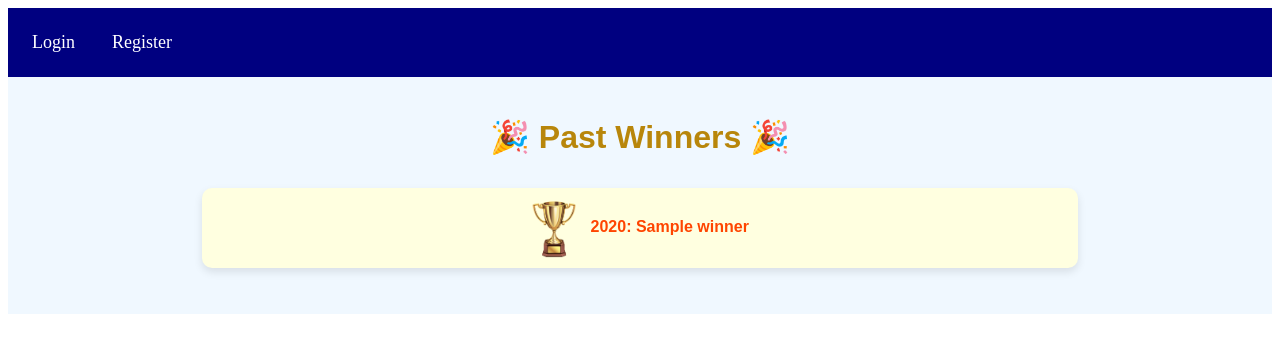
After one commit to gmichnikov/madness, a Flask app: template app/templates/winners.html in a window 1280 px wide. The commit adds this page. Shown: the top 353 px of the page. Run offline with Flask 3, Linux system fonts and the light colour scheme; the template is opened without the code that fills it: most values are stand-ins (such as "Sample title", 1, 10 or a date in 2020); parts of the project's set-up code (start-up, migrations or seed data) failed here and were passed over.

Commit message:
Add past winners, with fake names for now

```diff
--- a/app/routes.py
+++ b/app/routes.py
@@ -928,3 +928,18 @@ def unhide_post(post_id):
     db.session.add(log_entry)
     db.session.commit()
     return redirect(url_for('thread', thread_id=post.thread_id))
+
+@app.route('/winners')
+@login_required
+@pool_required
+def winners():
+    current_dir = os.path.dirname(__file__)
+    file_path = os.path.join(current_dir, 'static', 'winners.csv')
+    winners = []
+
+    with open(file_path, 'r') as file:
+        reader = csv.reader(file)
+        for row in reader:
+            winners.append({'year': row[0], 'winner': row[1]})
+
+    return render_template('winners.html', winners=winners)
--- a/app/static/styles.css
+++ b/app/static/styles.css
@@ -595,3 +595,65 @@ header {
 .logout-cursor {
     cursor: pointer;
 }
+
+#winners {
+    background-color: #f0f8ff;
+    font-family: 'Arial', sans-serif;
+    text-align: center;
+    padding: 20px;
+}
+
+#winners h1 {
+    color: darkgoldenrod;
+}
+
+#winners ul {
+    list-style-type: none;
+    padding: 0;
+}
+
+#winners li {
+    background-color: #ffffe0;
+    color: #ff4500;
+    margin: 10px 0;
+    padding: 10px;
+    border-radius: 10px;
+    font-weight: bold;
+    box-shadow: 0 4px 8px rgba(0,0,0,0.1);
+    display: inline-block;
+    width: 70%;
+}
+
+#winners .trophy {
+    background-image: url('trophy.png');
+    background-size: cover;
+    display: inline-block;
+    width: 45px;
+    height: 60px;
+    vertical-align: middle;
+    margin-right: 10px;
+}
+
+@keyframes celebrate {
+    0% { background-color: #ffffe0; }
+    50% { background-color: #add8e6; }
+    100% { background-color: #ffffe0; }
+}
+
+#winners li:hover {
+    animation: celebrate 1s infinite;
+}
+
+@media (max-width: 768px) {
+    #winners li {
+        width: 90%;
+        margin: 5px auto;
+    }
+    #winners h1 {
+        font-size: 24px; /* Adjust font size for smaller screens */
+    }
+    #winners .trophy {
+        width: 30px;
+        height: 40px;
+    }
+}
--- /dev/null
+++ b/app/static/winners.csv
@@ -0,0 +1,3 @@
+2023,Greg Michnikov
+2022,John Gienapp
+2021,Ian Nichols
--- a/app/templates/base.html
+++ b/app/templates/base.html
@@ -31,6 +31,7 @@
                 {% endif %}
 
                     <li><a href="{{ url_for('standings') }}" class="non-dropdown">Standings <i class="fa-solid fa-list-ol"></i></a></li>
+                    <li><a href="{{ url_for('winners') }}" class="non-dropdown">Winners <i class="fa-solid fa-trophy"></i></a></li>
                     <li><a href="{{ url_for('message_board') }}" class="non-dropdown">Forum <i class="fa-regular fa-comments"></i></a></li>
                     {% if current_user.is_admin %}
                         <li class="dropdown">Admin
--- /dev/null
+++ b/app/templates/winners.html
@@ -0,0 +1,11 @@
+{% extends 'base.html' %}
+{% block content %}
+<div id="winners">
+    <h1>🎉 Past Winners 🎉</h1>
+    <ul>
+        {% for winner in winners %}
+            <li><span class="trophy"></span> {{ winner.year }}: {{ winner.winner }}</li>
+        {% endfor %}
+    </ul>
+</div>
+{% endblock %}
```
Also changed, not shown: app/static/trophy.png (added).
